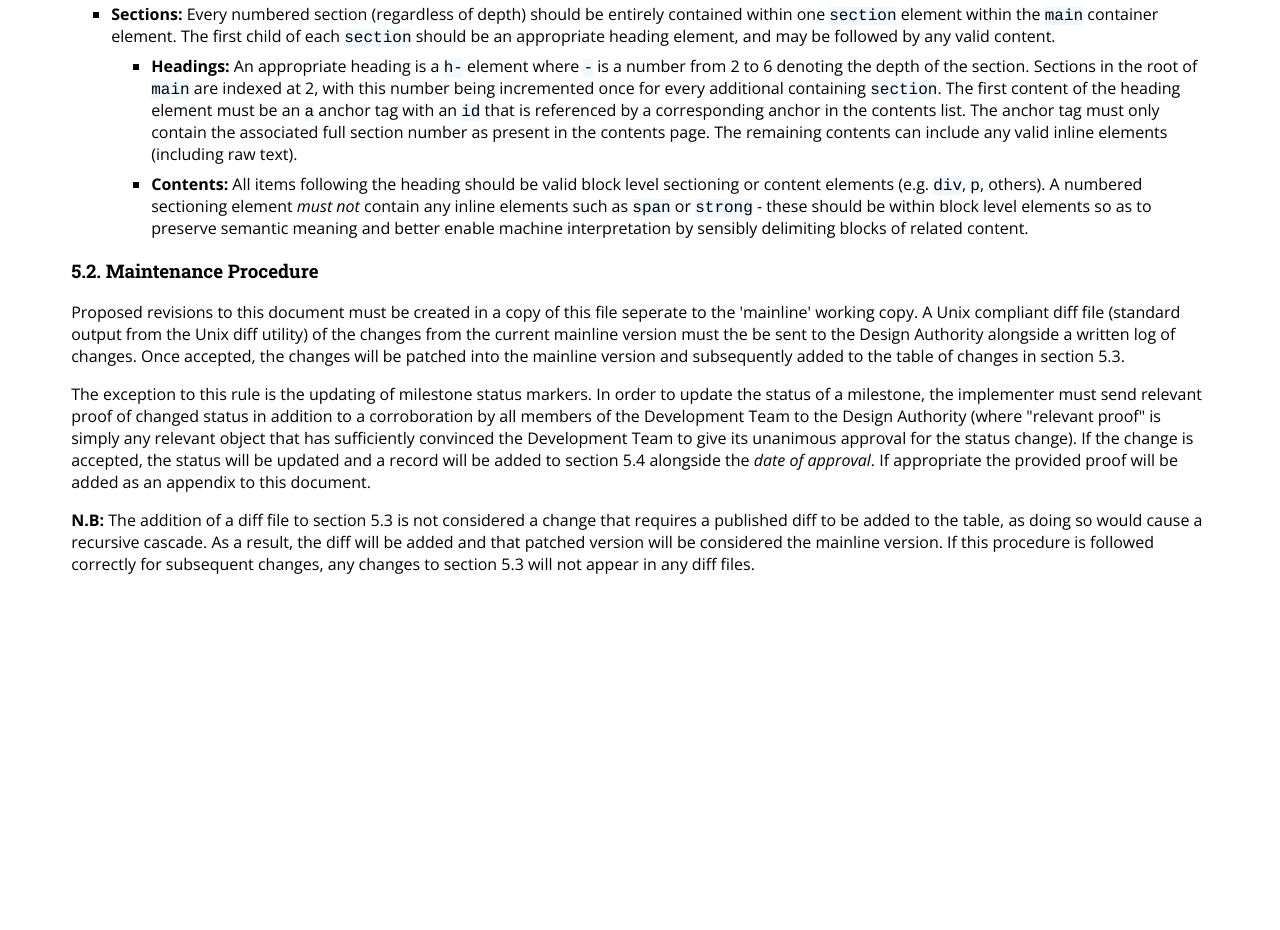
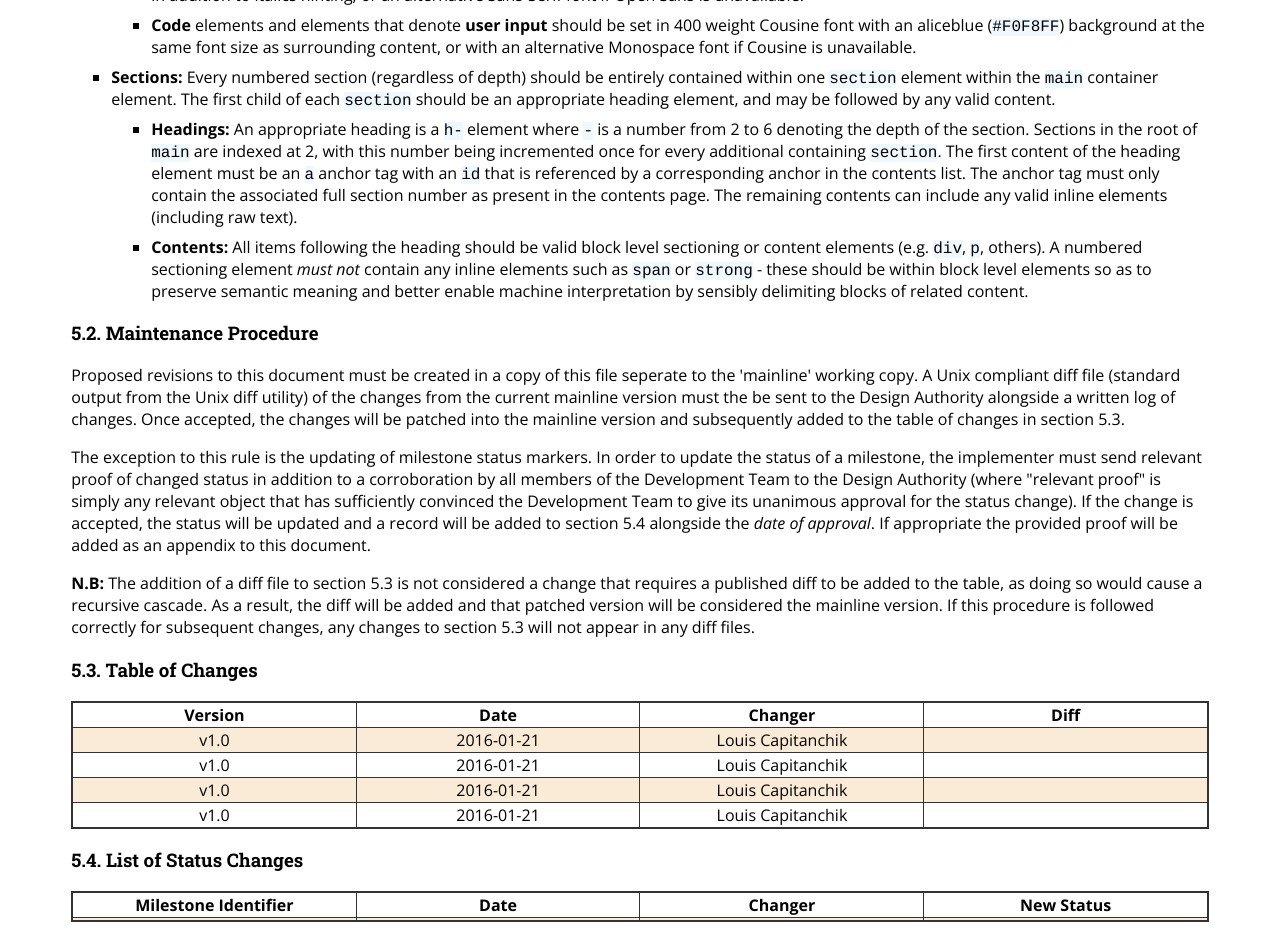
Before and after one commit to Commander-lol/EntwaCourse, a plain HTML site: page index.html in a window 1280 px wide. Shown: the part 1610-2540 px from the top of the page. Before the commit the page ends 2201 px from the top, so only its background shows below. Drawn offline with nearby package versions, Linux system fonts and the light colour scheme.

Commit message:
Added tables

```diff
--- a/index.html
+++ b/index.html
@@ -82,6 +82,30 @@
                 color: red;
             }
 
+            table {
+                width: 100%;
+                border-collapse: collapse;
+                padding: 0;
+                margin: 0;
+            }
+
+            table.table4 td, table.table4 th {
+                width: 25%;
+            }
+            table {
+                border: 2px #333 solid;
+            }
+            th, td {
+                border: 1px #333 solid;
+            }
+            tbody tr:nth-child(2n-1) {
+                background-color: antiquewhite;
+            }
+            td:not(.diff) {
+                text-align: center;
+            }
+
+
         </style>
     </head>
 
@@ -119,8 +143,8 @@
                         <ol>
                             <li><a href="#DocumentControl-Style">Style Guide</a></li>
                             <li><a href="#DocumentControl-Maintenance">Maintenance Procedure</a></li>
-                            <li>Diff List</li>
-                            <li>Status Update List</li>
+                            <li><a href="#DocumentControl-Changes">Diff List</a></li>
+                            <li><a href="#DocumentControl-Updates">Status Update List</a></li>
                         </ol>
                     </li>
                 </ol>
@@ -130,6 +154,12 @@
                 <h2><a id="Introduction">1.</a> Introduction</h2>
                 <section>
                     <h3><a id="Introduction-Aim">1.1.</a> Aim</h3>
+                    <p>
+                        Develop a service that allows MSc students to submit, manage and search project ideas. It should also allow
+                        unit lecturers to comment upon the submitted ideas, as well as become assigned to one or more projects. The
+                        core functionalities should closely resemble the <a href="http://www.sums.port.ac.uk/spi/" nofollow>existing
+                        system</a>
+                    </p>
                 </section>
                 <section>
                     <h3><a id="Introduction-Personel">1.2.</a> Key Personel</h3>
@@ -243,6 +273,66 @@
                         in any diff files.
                     </p>
                 </section>
+                <section>
+                    <h3><a id="DocumentControl-Changes">5.3.</a> Table of Changes</h3>
+                    <table class="table4">
+                        <thead>
+                            <tr>
+                                <th>Version</th>
+                                <th>Date</th>
+                                <th>Changer</th>
+                                <th>Diff</th>
+                            </tr>
+                        </thead>
+                        <tbody>
+                            <tr>
+                                <td>v1.0</td>
+                                <td><time datetime="2016-01-21">2016-01-21</time></td>
+                                <td>Louis Capitanchik</td>
+                                <td class="diff"></td>
+                            </tr>
+                            <tr>
+                                <td>v1.0</td>
+                                <td><time datetime="2016-01-21">2016-01-21</time></td>
+                                <td>Louis Capitanchik</td>
+                                <td class="diff"></td>
+                            </tr>
+                            <tr>
+                                <td>v1.0</td>
+                                <td><time datetime="2016-01-21">2016-01-21</time></td>
+                                <td>Louis Capitanchik</td>
+                                <td class="diff"></td>
+                            </tr>
+                            <tr>
+                                <td>v1.0</td>
+                                <td><time datetime="2016-01-21">2016-01-21</time></td>
+                                <td>Louis Capitanchik</td>
+                                <td class="diff"></td>
+                            </tr>
+                        </tbody>
+                    </table>
+                </section>
+                <section>
+                    <h3><a id="DocumentControl-Updates">5.4.</a> List of Status Changes</h3>
+                    <table class="table4">
+                        <thead>
+                            <tr>
+                                <th>Milestone Identifier</th>
+                                <th>Date</th>
+                                <th>Changer</th>
+                                <th>New Status</th>
+                            </tr>
+                        </thead>
+                        <tbody>
+                            <tr>
+                                <td></td>
+                                <td></td>
+                                <td></td>
+                                <td></td>
+                            </tr>
+                        </tbody>
+                    </table>
+                </section>
             </section>
         </main>
     </body>
```
